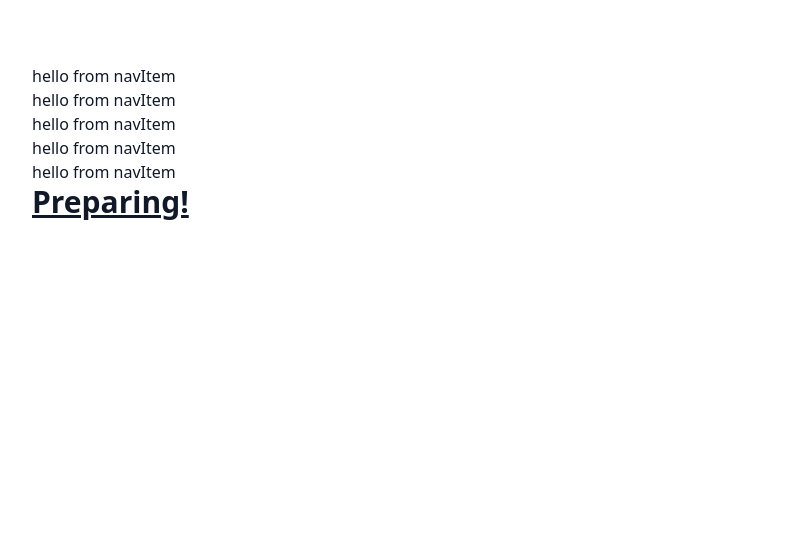
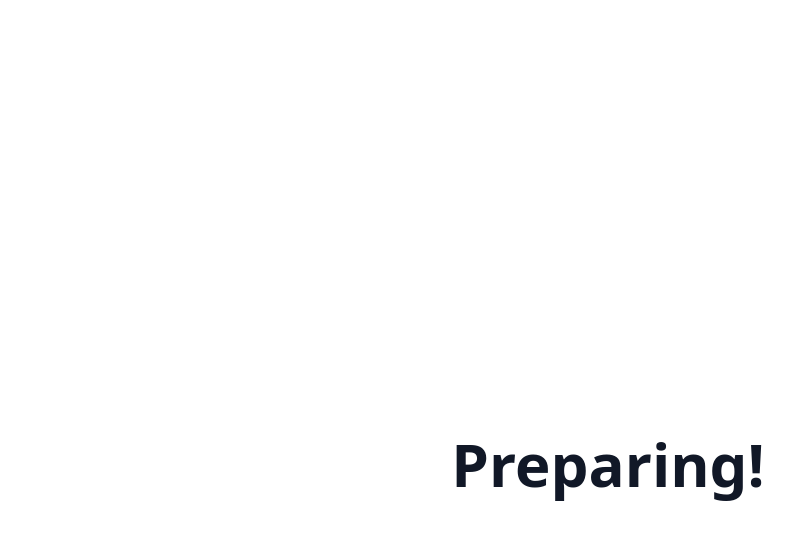
Before and after one commit to gokh4nozturk/gokhanozturk.io, a Next.js app: page / in a window 1280 px wide. Shown: the top 540 px of the page, without its empty margins (32-825 px from the left). Built offline with nearby package versions, Linux system fonts and the light colour scheme.

Commit message:
fix: rollback page

```diff
--- a/pages/index.jsx
+++ b/pages/index.jsx
@@ -1,11 +1,11 @@
 import Image from "next/image";
 
-import { DefaultLayout } from "../layouts/Default";
+// import { DefaultLayout } from "../layouts/Default";
 
 export default function Home() {
   return (
-    <DefaultLayout>
-      <div className="text-3xl font-bold underline">Preparing!</div>
-    </DefaultLayout>
+    <div className="w-full h-screen flex items-center justify-center text-[60px] font-semibold">
+      Preparing!
+    </div>
   );
 }
```
